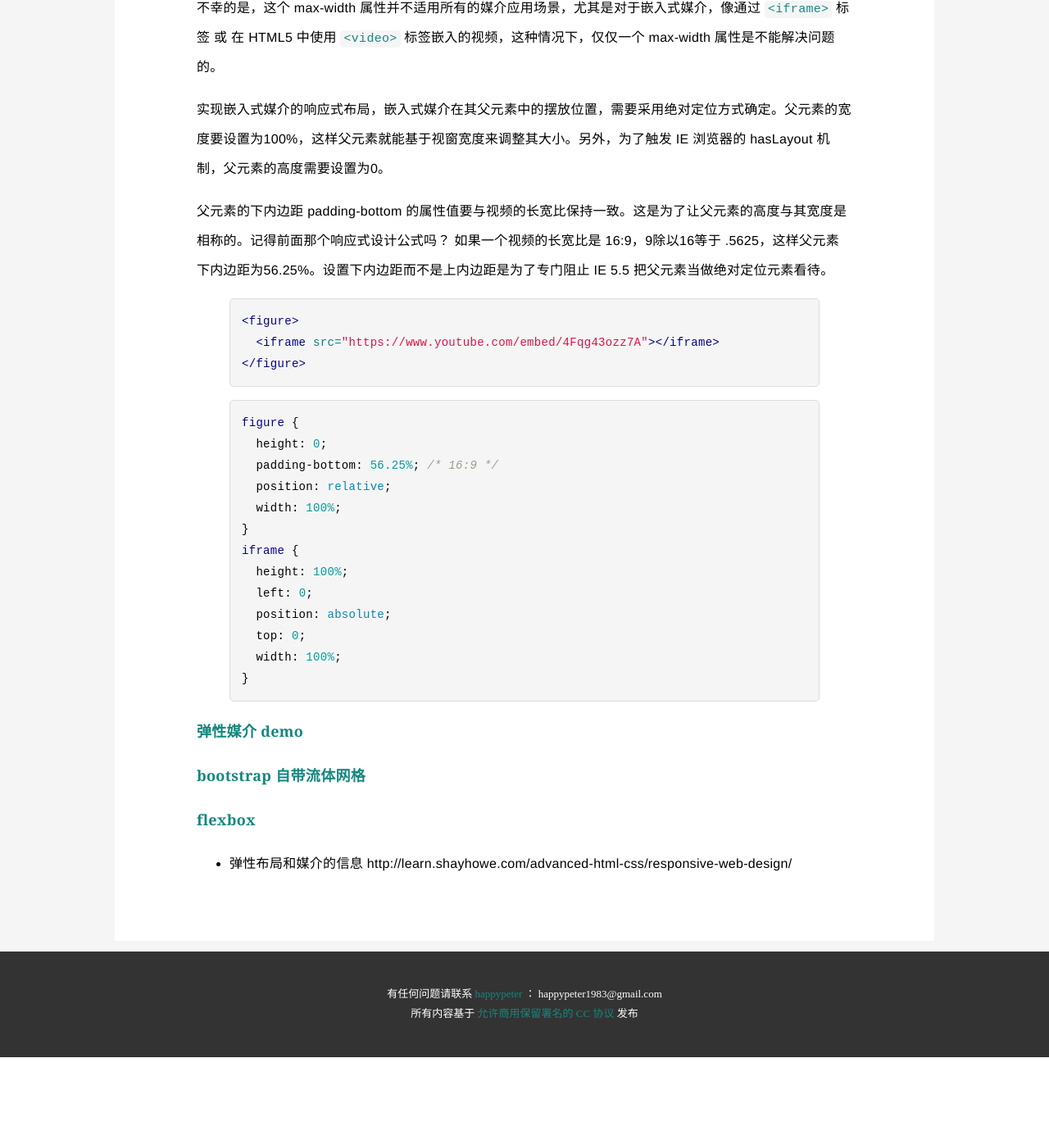
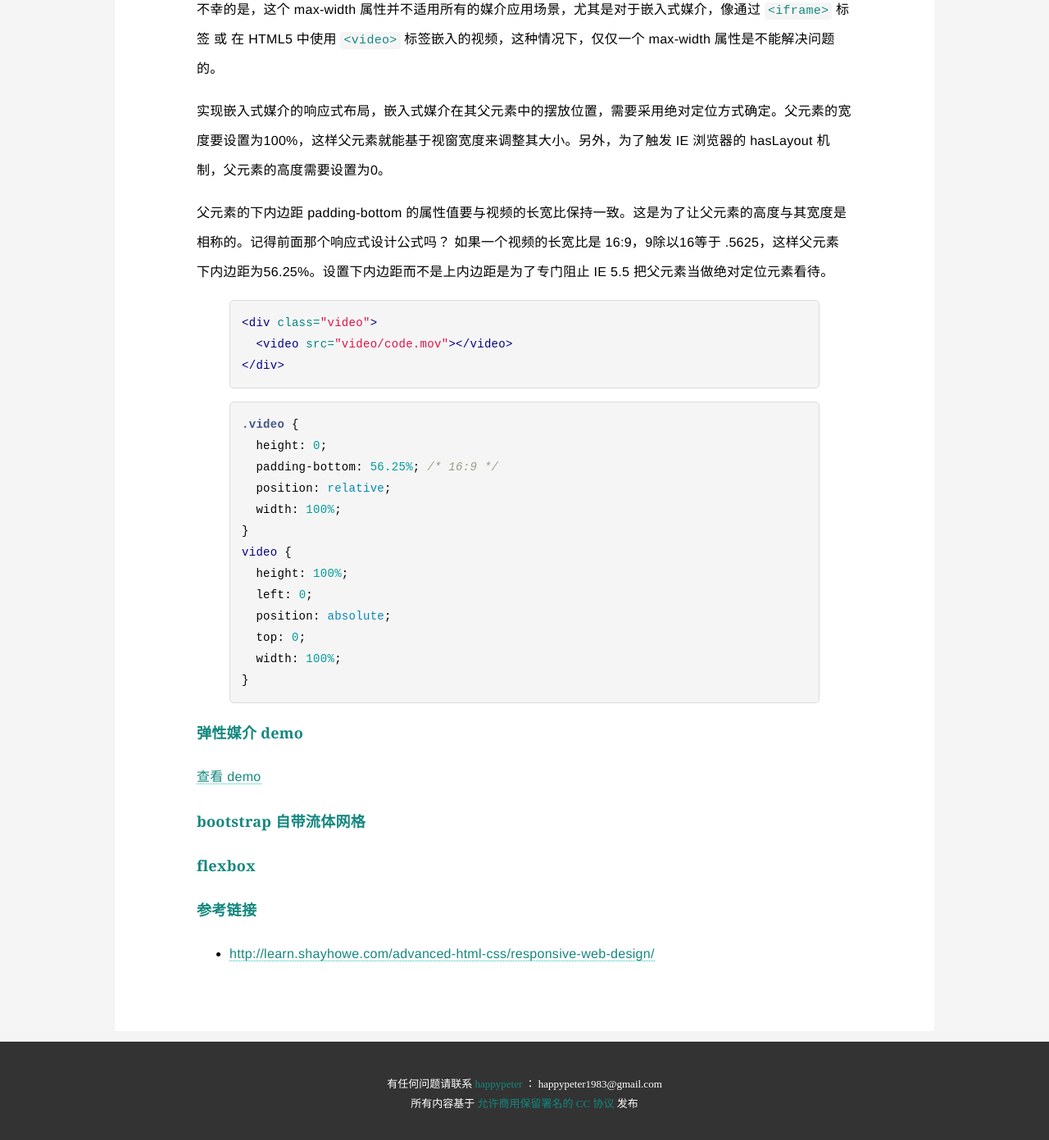
Before and after one commit to happypeter/duopingshidai, a Jekyll site: the page built from layout.md, in a window 1280 px wide and 1400 px high, scrolled down 2391 px. Shown: the top 1391 px of the window at 82% size. Built offline with Jekyll 4.4.1, drawn with Linux system fonts in a browser that asks for light colours; before the commit the page ends 3681 px from its top, so only the background shows below that.

Commit message:
change demo

```diff
--- a/layout.md
+++ b/layout.md
@@ -74,9 +74,9 @@ img, video, canvas {
 }
 {% endhighlight %}
 
+### 弹性媒介 demo
+
 [查看 demo](http://book.haoduoshipin.com/go-responsive/demo/layout/image.html)
-
-### 弹性媒介 demo
 
 ### 弹性嵌入式媒介
 
@@ -87,19 +87,19 @@ img, video, canvas {
 父元素的下内边距 padding-bottom 的属性值要与视频的长宽比保持一致。这是为了让父元素的高度与其宽度是相称的。记得前面那个响应式设计公式吗？ 如果一个视频的长宽比是 16:9，9除以16等于 .5625，这样父元素下内边距为56.25%。设置下内边距而不是上内边距是为了专门阻止 IE 5.5 把父元素当做绝对定位元素看待。
 
 {% highlight html %}
-<figure>
-  <iframe src="https://www.youtube.com/embed/4Fqg43ozz7A"></iframe>
-</figure>
+<div class="video">
+  <video src="video/code.mov"></video>
+</div>
 {% endhighlight %}
 
 {% highlight css %}
-figure {
+.video {
   height: 0;
   padding-bottom: 56.25%; /* 16:9 */
   position: relative;
   width: 100%;
 }
-iframe {
+video {
   height: 100%;
   left: 0;
   position: absolute;
@@ -110,9 +110,12 @@ iframe {
 
 ### 弹性媒介 demo
 
+[查看 demo](http://book.haoduoshipin.com/go-responsive/demo/layout/video.html)
+
 ### bootstrap 自带流体网格
 
 ### flexbox
 
-- 弹性布局和媒介的信息
-  http://learn.shayhowe.com/advanced-html-css/responsive-web-design/
+### 参考链接
+
+- <http://learn.shayhowe.com/advanced-html-css/responsive-web-design/>
```
